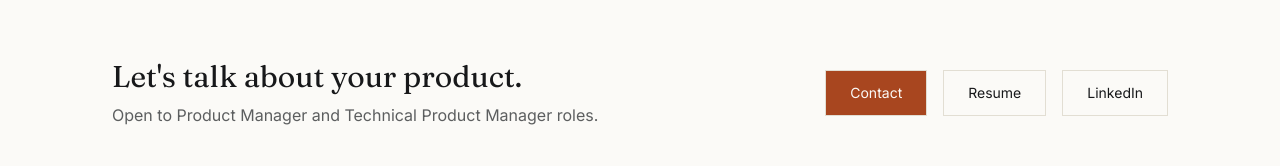
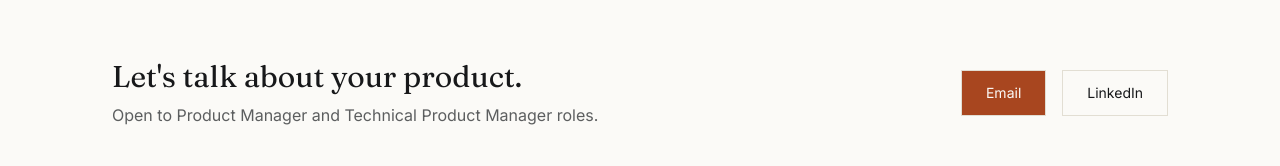
Before and after one commit to dannypellatt/product_website, a Next.js app: page / in a window 1280 px wide. Shown: the part 2456-2622 px from the top of the page. Built offline with nearby package versions, Linux system fonts and the light colour scheme.

Commit message:
Rename Contact to Email and drop the Resume button in ContactCTA Co-Authored-By: Claude Sonnet 5 <noreply@anthropic.com> Claude-Session: https://claude.ai/code/session_01W5vM6ZuGhky6FsdTRLNWJK

```diff
--- a/src/components/home/ContactCTA.tsx
+++ b/src/components/home/ContactCTA.tsx
@@ -16,10 +16,7 @@ export default function ContactCTA() {
         </div>
 
         <div className="flex flex-wrap gap-4">
-          <Button href={`mailto:${EMAIL}`}>Contact</Button>
-          <Button href="#" variant="secondary">
-            Resume
-          </Button>
+          <Button href={`mailto:${EMAIL}`}>Email</Button>
           <Button href={LINKEDIN_URL} variant="secondary" external>
             LinkedIn
           </Button>
```
